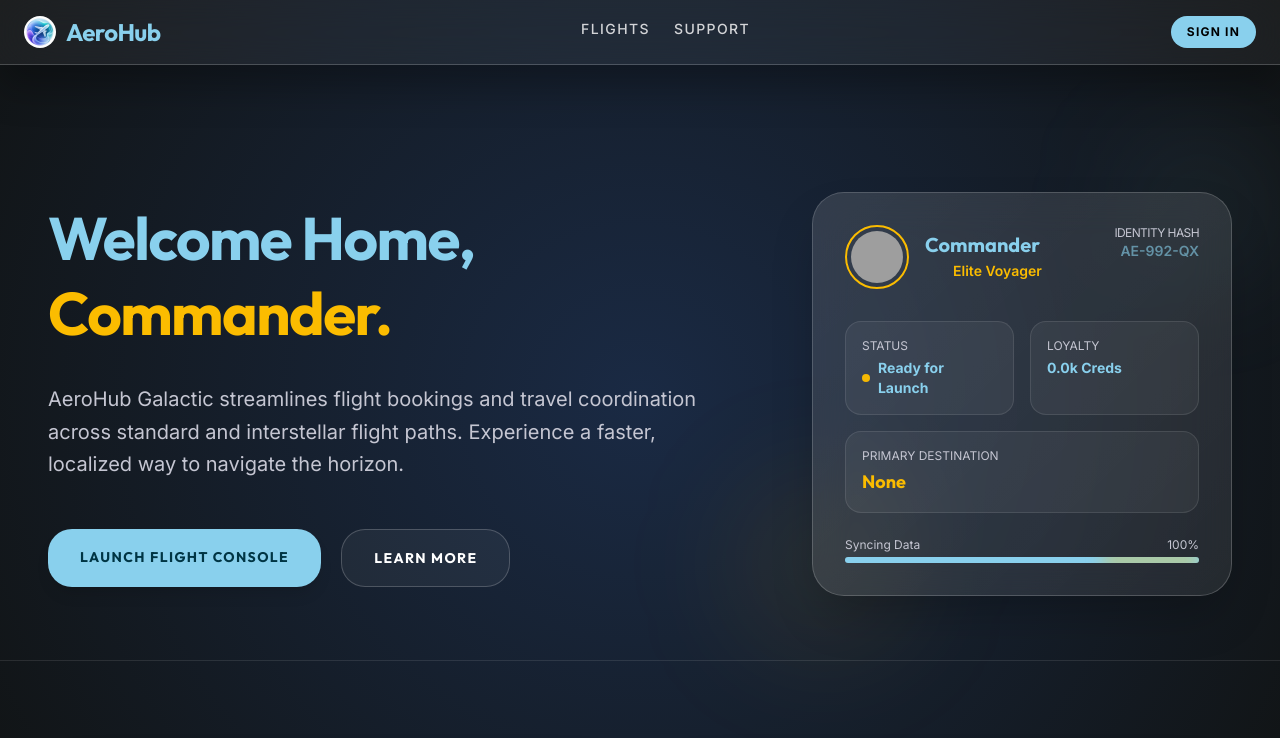
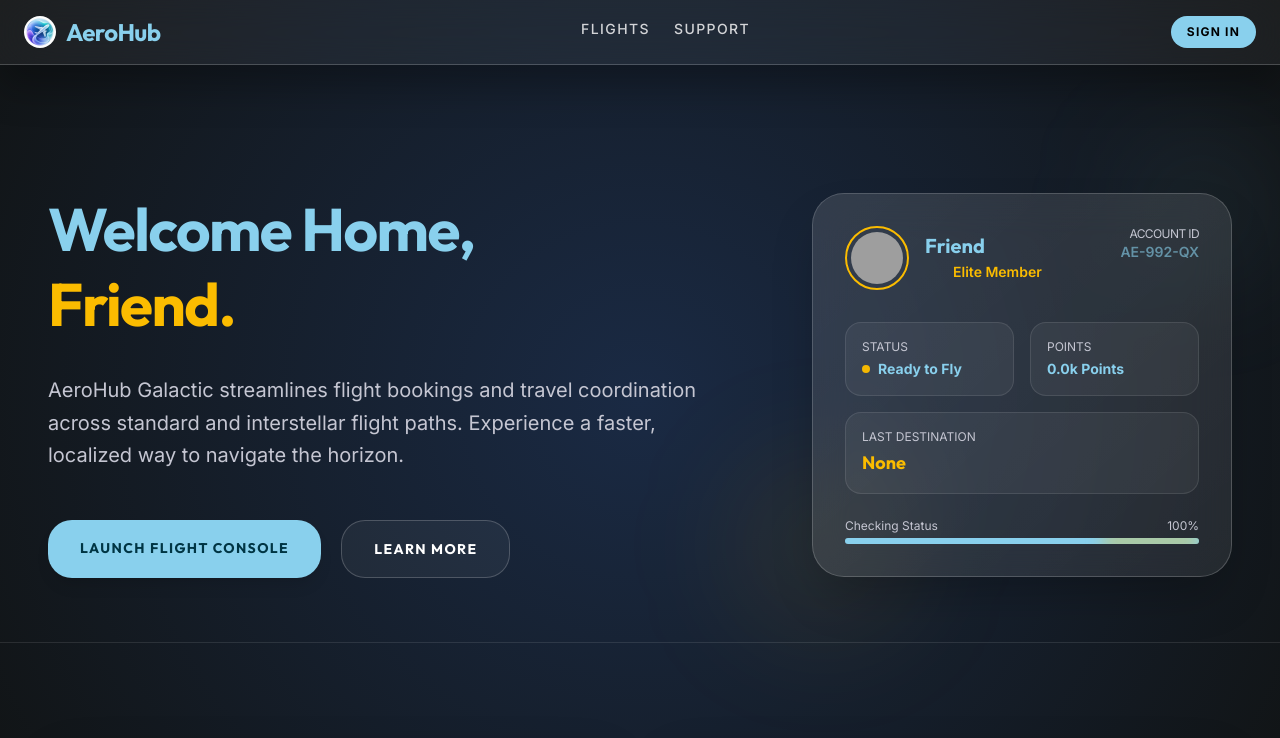
Before and after one commit to Jess52487/Flight_Booking_Reservation, a Next.js app: page / in a window 1280 px wide. Shown: the top 738 px of the page. Built offline with nearby package versions, Linux system fonts and the light colour scheme; no server answers; grey boxes are pictures that could not be loaded.

Commit message:
feat: simplify vocabulary, add profile picture editing, and dynamically display name on dashboard

```diff
--- a/src/app/flights/page.tsx
+++ b/src/app/flights/page.tsx
@@ -9,7 +9,7 @@ import { supabase } from "@/lib/supabase";
 
 export default function FlightsSearchPage() {
   const { profile } = useAuth();
-  const displayName = profile?.username ? `Commander ${profile.username}` : "Commander";
+  const displayName = profile?.username ? profile.username : "Friend";
   const [lastDestination, setLastDestination] = useState<string>("");
 
   useEffect(() => {
@@ -58,10 +58,10 @@ export default function FlightsSearchPage() {
           <div className="lg:col-span-7 flex flex-col gap-6 text-center lg:text-left w-full min-w-0">
             <div className="space-y-4">
               <h1 className="font-outfit text-4xl md:text-5xl text-[var(--color-secondary)] leading-tight font-bold tracking-tight">
-                Launch Flight Terminal
+                Search for Flights
               </h1>
-              <p className="font-inter text-base text-[var(--color-on-surface-variant)] leading-relaxed max-w-xl mx-auto lg:mx-0">
-                Configure your flight itinerary parameters below to scan available spacecraft launches and select your seat map layout.
+              <p className="font-inter text-base text-[var(--color-on-surface-variant)] leading-relaxed max-w-3xl mx-auto lg:mx-0">
+                Choose where you want to go, pick your flight, and select your favorite seat.
               </p>
             </div>
 
@@ -94,12 +94,12 @@ export default function FlightsSearchPage() {
                       <h3 className="font-outfit text-xl font-bold text-[var(--color-secondary)] truncate">{displayName}</h3>
                       <p className="font-inter text-sm font-semibold text-[var(--color-tertiary)] flex items-center gap-1">
                         <span className="material-symbols-outlined text-[14px]" style={{ fontVariationSettings: "'FILL' 1" }}>stars</span>
-                        Elite Voyager
+                        Elite Member
                       </p>
                     </div>
                   </div>
                   <div className="text-right shrink-0">
-                    <span className="font-inter text-xs text-[var(--color-on-surface-variant)] uppercase tracking-tighter block">Identity Hash</span>
+                    <span className="font-inter text-xs text-[var(--color-on-surface-variant)] uppercase tracking-tighter block">Account ID</span>
                     <p className="font-inter text-sm font-semibold text-[var(--color-secondary)]/60">AE-992-QX</p>
                   </div>
                 </div>
@@ -110,18 +110,18 @@ export default function FlightsSearchPage() {
                     <p className="font-inter text-xs text-[var(--color-on-surface-variant)] uppercase mb-1">Status</p>
                     <div className="flex items-center gap-2">
                       <div className="w-2 h-2 rounded-full bg-[var(--color-tertiary)] animate-pulse"></div>
-                      <p className="font-inter text-sm font-bold text-[var(--color-secondary)]">Ready for Launch</p>
+                      <p className="font-inter text-sm font-bold text-[var(--color-secondary)]">Ready to Fly</p>
                     </div>
                   </div>
                   <div className="bg-white/5 border border-white/10 rounded-2xl p-4">
-                    <p className="font-inter text-xs text-[var(--color-on-surface-variant)] uppercase mb-1">Loyalty</p>
+                    <p className="font-inter text-xs text-[var(--color-on-surface-variant)] uppercase mb-1">Points</p>
                     <p className="font-inter text-sm font-bold text-[var(--color-secondary)]">
-                      {profile?.loyalty_creds ? `${(profile.loyalty_creds / 1000).toFixed(1)}k Creds` : "0.0k Creds"}
+                      {profile?.loyalty_creds ? `${(profile.loyalty_creds / 1000).toFixed(1)}k Points` : "0.0k Points"}
                     </p>
                   </div>
                   <div className="col-span-2 bg-white/5 border border-white/10 rounded-2xl p-4 flex items-center justify-between">
                     <div>
-                      <p className="font-inter text-xs text-[var(--color-on-surface-variant)] uppercase mb-1">Primary Destination</p>
+                      <p className="font-inter text-xs text-[var(--color-on-surface-variant)] uppercase mb-1">Last Destination</p>
                       <p className="font-outfit text-lg font-bold text-[var(--color-tertiary)]">
                         {lastDestination || "None"}
                       </p>
@@ -133,7 +133,7 @@ export default function FlightsSearchPage() {
                 {/* Progress Path Visualization */}
                 <div className="mt-6 relative z-10">
                   <div className="flex justify-between font-inter text-xs text-[var(--color-on-surface-variant)] mb-1">
-                    <span>Syncing Data</span>
+                    <span>Checking Status</span>
                     <span>100%</span>
                   </div>
                   <div className="h-1.5 w-full bg-white/10 rounded-full overflow-hidden">
--- a/src/app/manage/page.tsx
+++ b/src/app/manage/page.tsx
@@ -146,14 +146,14 @@ export default function ManagePage() {
           <div className="flex flex-col md:flex-row justify-between items-start md:items-center gap-[var(--spacing-sm)]">
             <div>
               <p className="font-inter text-xs text-[var(--color-tertiary)] uppercase tracking-widest font-bold mb-1">
-                Welcome Back, Commander {profile?.username || "Voyager"}
+                Welcome Back, {profile?.username || user?.user_metadata?.full_name || "Friend"}
               </p>
               <h1 className="font-outfit text-4xl font-bold text-[var(--color-on-surface)]">Manage Bookings</h1>
-              <p className="font-inter text-base text-[var(--color-on-surface-variant)]">Review, modify, or cancel your upcoming itineraries.</p>
+              <p className="font-inter text-base text-[var(--color-on-surface-variant)]">Review, modify, or cancel your upcoming travel plans.</p>
             </div>
             <div className="flex gap-[var(--spacing-xs)]">
               <span className="px-[var(--spacing-sm)] py-[var(--spacing-xs)] bg-white/5 border border-white/20 rounded-full font-inter text-xs text-[var(--color-secondary)] flex items-center gap-[var(--spacing-xs)] uppercase tracking-widest font-bold">
-                {filteredBookings.length} Itineraries Found
+                {filteredBookings.length} Travel Plans Found
               </span>
             </div>
           </div>
--- a/src/app/page.tsx
+++ b/src/app/page.tsx
@@ -9,8 +9,8 @@ import { FlightSearchConsole } from "@/components/FlightSearchConsole";
 import { supabase } from "@/lib/supabase";
 
 export default function LandingWelcomePage() {
-  const { profile } = useAuth();
-  const displayName = profile?.username ? `Commander ${profile.username}` : "Commander";
+  const { user, profile } = useAuth();
+  const displayName = profile?.username || user?.user_metadata?.full_name || "Friend";
   const [lastDestination, setLastDestination] = useState<string>("");
 
   useEffect(() => {
@@ -137,18 +137,18 @@ export default function LandingWelcomePage() {
                 <div className="flex justify-between items-start mb-8 relative z-10 gap-2">
                   <div className="flex items-center gap-4 min-w-0">
                     <div className="w-16 h-16 rounded-full border-2 border-[var(--color-tertiary)] p-1 shrink-0">
-                      <img alt="User Profile" className="w-full h-full rounded-full object-cover" src="https://lh3.googleusercontent.com/aida-public/AB6AXuABPluzZT45nJh2Stjb8yaK6oaFqCh2jmzdd8giITe0Jon-N2n0AlPF5mVmV2ffj4lww7FyG5geGLB5jlVrcLuTgedKjInyqwusq71sLlDBFKqEchA4ekIh1djQYxHeo_XLme5XxOujzeWkPNZlO1GYwVcGU7QO-zDb4dNAgXB3gVCd0jcD89or7EUnxkqMfvdqqajyjfz54Av1L4ekkmU_BnOWbRCntvU0KDaM80ws68evFL8goz2ya79aofSLiC3oEpTlhAFy3nOV" />
+                      <img alt="User Profile" className="w-full h-full rounded-full object-cover" src={user?.user_metadata?.avatar_url || "https://lh3.googleusercontent.com/aida-public/AB6AXuABPluzZT45nJh2Stjb8yaK6oaFqCh2jmzdd8giITe0Jon-N2n0AlPF5mVmV2ffj4lww7FyG5geGLB5jlVrcLuTgedKjInyqwusq71sLlDBFKqEchA4ekIh1djQYxHeo_XLme5XxOujzeWkPNZlO1GYwVcGU7QO-zDb4dNAgXB3gVCd0jcD89or7EUnxkqMfvdqqajyjfz54Av1L4ekkmU_BnOWbRCntvU0KDaM80ws68evFL8goz2ya79aofSLiC3oEpTlhAFy3nOV"} />
                     </div>
                     <div className="min-w-0">
                       <h3 className="font-outfit text-xl font-bold text-[var(--color-secondary)] truncate">{displayName}</h3>
                       <p className="font-inter text-sm font-semibold text-[var(--color-tertiary)] flex items-center gap-1">
                         <span className="material-symbols-outlined text-[14px]" style={{ fontVariationSettings: "'FILL' 1" }}>stars</span>
-                        Elite Voyager
+                        Elite Member
                       </p>
                     </div>
                   </div>
                   <div className="text-right shrink-0">
-                    <span className="font-inter text-xs text-[var(--color-on-surface-variant)] uppercase tracking-tighter block">Identity Hash</span>
+                    <span className="font-inter text-xs text-[var(--color-on-surface-variant)] uppercase tracking-tighter block">Account ID</span>
                     <p className="font-inter text-sm font-semibold text-[var(--color-secondary)]/60">AE-992-QX</p>
                   </div>
                 </div>
@@ -159,18 +159,18 @@ export default function LandingWelcomePage() {
                     <p className="font-inter text-xs text-[var(--color-on-surface-variant)] uppercase mb-1">Status</p>
                     <div className="flex items-center gap-2">
                       <div className="w-2 h-2 rounded-full bg-[var(--color-tertiary)] animate-pulse"></div>
-                      <p className="font-inter text-sm font-bold text-[var(--color-secondary)]">Ready for Launch</p>
+                      <p className="font-inter text-sm font-bold text-[var(--color-secondary)]">Ready to Fly</p>
                     </div>
                   </div>
                   <div className="bg-white/5 border border-white/10 rounded-2xl p-4">
-                    <p className="font-inter text-xs text-[var(--color-on-surface-variant)] uppercase mb-1">Loyalty</p>
+                    <p className="font-inter text-xs text-[var(--color-on-surface-variant)] uppercase mb-1">Points</p>
                     <p className="font-inter text-sm font-bold text-[var(--color-secondary)]">
-                      {profile?.loyalty_creds ? `${(profile.loyalty_creds / 1000).toFixed(1)}k Creds` : "0.0k Creds"}
+                      {profile?.loyalty_creds ? `${(profile.loyalty_creds / 1000).toFixed(1)}k Points` : "0.0k Points"}
                     </p>
                   </div>
                   <div className="col-span-2 bg-white/5 border border-white/10 rounded-2xl p-4 flex items-center justify-between">
                     <div>
-                      <p className="font-inter text-xs text-[var(--color-on-surface-variant)] uppercase mb-1">Primary Destination</p>
+                      <p className="font-inter text-xs text-[var(--color-on-surface-variant)] uppercase mb-1">Last Destination</p>
                       <p className="font-outfit text-lg font-bold text-[var(--color-tertiary)]">
                         {lastDestination || "None"}
                       </p>
@@ -182,7 +182,7 @@ export default function LandingWelcomePage() {
                 {/* Progress Path Visualization */}
                 <div className="mt-6 relative z-10">
                   <div className="flex justify-between font-inter text-xs text-[var(--color-on-surface-variant)] mb-1">
-                    <span>Syncing Data</span>
+                    <span>Checking Status</span>
                     <span>100%</span>
                   </div>
                   <div className="h-1.5 w-full bg-white/10 rounded-full overflow-hidden">
--- a/src/components/NavBar.tsx
+++ b/src/components/NavBar.tsx
@@ -1,15 +1,53 @@
 "use client";
 
-import React from "react";
+import React, { useState } from "react";
 import Link from "next/link";
 import { usePathname } from "next/navigation";
 import { useAuth } from "./AuthProvider";
-import { useState } from "react";
+import { supabase } from "@/lib/supabase";
 
 export function NavBar() {
   const pathname = usePathname();
   const { user, profile, signOut } = useAuth();
   const [showProfileModal, setShowProfileModal] = useState(false);
+  const [isEditing, setIsEditing] = useState(false);
+  const [nameInput, setNameInput] = useState("");
+  const [avatarInput, setAvatarInput] = useState("");
+  const [isSaving, setIsSaving] = useState(false);
+
+  const handleOpenModal = () => {
+    setNameInput(profile?.username || user?.user_metadata?.full_name || "");
+    setAvatarInput(user?.user_metadata?.avatar_url || "https://lh3.googleusercontent.com/aida-public/AB6AXuABPluzZT45nJh2Stjb8yaK6oaFqCh2jmzdd8giITe0Jon-N2n0AlPF5mVmV2ffj4lww7FyG5geGLB5jlVrcLuTgedKjInyqwusq71sLlDBFKqEchA4ekIh1djQYxHeo_XLme5XxOujzeWkPNZlO1GYwVcGU7QO-zDb4dNAgXB3gVCd0jcD89or7EUnxkqMfvdqqajyjfz54Av1L4ekkmU_BnOWbRCntvU0KDaM80ws68evFL8goz2ya79aofSLiC3oEpTlhAFy3nOV");
+    setShowProfileModal(true);
+  };
+
+  const handleSaveProfile = async () => {
+    if (!user) return;
+    setIsSaving(true);
+    try {
+      // 1. Update Auth metadata
+      const { error: authError } = await supabase.auth.updateUser({
+        data: {
+          avatar_url: avatarInput,
+          full_name: nameInput
+        }
+      });
+      // 2. Update Profiles database table
+      const { error: profileError } = await supabase
+        .from("profiles")
+        .update({ username: nameInput })
+        .eq("id", user.id);
+
+      if (!authError && !profileError) {
+        window.location.reload();
+      }
+    } catch (err) {
+      console.error("Error saving profile:", err);
+    } finally {
+      setIsSaving(false);
+      setIsEditing(false);
+    }
+  };
 
   const navLinks = user
     ? [
@@ -59,12 +97,16 @@ export function NavBar() {
                   <span className="material-symbols-outlined">notifications</span>
                 </Link>
                 <button
-                  onClick={() => setShowProfileModal(true)}
-                  className="text-[var(--color-secondary)] hover:text-[var(--color-secondary)]/80 scale-95 active:scale-90 transition-all flex items-center gap-1.5 cursor-pointer outline-none max-w-[200px]"
+                  onClick={handleOpenModal}
+                  className="text-[var(--color-secondary)] hover:text-[var(--color-secondary)]/80 scale-95 active:scale-90 transition-all flex items-center gap-2 cursor-pointer outline-none max-w-[200px]"
                 >
-                  <span className="material-symbols-outlined text-[24px] shrink-0">account_circle</span>
+                  <img
+                    src={user?.user_metadata?.avatar_url || "https://lh3.googleusercontent.com/aida-public/AB6AXuABPluzZT45nJh2Stjb8yaK6oaFqCh2jmzdd8giITe0Jon-N2n0AlPF5mVmV2ffj4lww7FyG5geGLB5jlVrcLuTgedKjInyqwusq71sLlDBFKqEchA4ekIh1djQYxHeo_XLme5XxOujzeWkPNZlO1GYwVcGU7QO-zDb4dNAgXB3gVCd0jcD89or7EUnxkqMfvdqqajyjfz54Av1L4ekkmU_BnOWbRCntvU0KDaM80ws68evFL8goz2ya79aofSLiC3oEpTlhAFy3nOV"}
+                    alt="User profile"
+                    className="w-7 h-7 rounded-full object-cover border border-white/20 shrink-0"
+                  />
                   <span className="font-inter text-xs font-semibold text-[var(--color-on-surface)] hidden sm:inline truncate">
-                    {profile?.username ? `Commander ${profile.username}` : "Commander"}
+                    {profile?.username || user?.user_metadata?.full_name || "Friend"}
                   </span>
                 </button>
                 <button
@@ -92,9 +134,12 @@ export function NavBar() {
 
             {/* Header */}
             <div className="flex justify-between items-center mb-8 relative z-10 shrink-0">
-              <h3 className="font-outfit text-3xl font-bold text-[var(--color-secondary)]">Voyager Profile</h3>
+              <h3 className="font-outfit text-3xl font-bold text-[var(--color-secondary)]">Your Profile</h3>
               <button
-                onClick={() => setShowProfileModal(false)}
+                onClick={() => {
+                  setShowProfileModal(false);
+                  setIsEditing(false);
+                }}
                 className="text-white/60 hover:text-white transition-colors cursor-pointer outline-none p-1.5 hover:bg-white/5 rounded-full"
               >
                 <span className="material-symbols-outlined text-2xl">close</span>
@@ -106,16 +151,69 @@ export function NavBar() {
               {/* Avatar & Basic Info */}
               <div className="flex items-center gap-6 pb-8 border-b border-white/10 min-w-0">
                 <div className="w-20 h-20 rounded-full border-2 border-[var(--color-tertiary)] p-1 bg-white/5 flex items-center justify-center shrink-0">
-                  <span className="material-symbols-outlined text-[var(--color-secondary)] text-[56px]">account_circle</span>
+                  <img
+                    src={avatarInput || "https://lh3.googleusercontent.com/aida-public/AB6AXuABPluzZT45nJh2Stjb8yaK6oaFqCh2jmzdd8giITe0Jon-N2n0AlPF5mVmV2ffj4lww7FyG5geGLB5jlVrcLuTgedKjInyqwusq71sLlDBFKqEchA4ekIh1djQYxHeo_XLme5XxOujzeWkPNZlO1GYwVcGU7QO-zDb4dNAgXB3gVCd0jcD89or7EUnxkqMfvdqqajyjfz54Av1L4ekkmU_BnOWbRCntvU0KDaM80ws68evFL8goz2ya79aofSLiC3oEpTlhAFy3nOV"}
+                    alt="User avatar"
+                    className="w-full h-full rounded-full object-cover"
+                  />
                 </div>
                 <div className="min-w-0 flex-1 space-y-2">
-                  <h4 className="font-outfit text-2xl font-bold text-white break-words">
-                    {profile?.username ? `Commander ${profile.username}` : "Commander"}
-                  </h4>
-                  <p className="font-inter text-sm text-[var(--color-on-surface-variant)] break-all">{user?.email}</p>
-                  <div className="mt-2 flex items-center gap-2 bg-[var(--color-tertiary)]/10 border border-[var(--color-tertiary)]/20 px-3 py-1 rounded-full w-fit">
-                    <span className="material-symbols-outlined text-[var(--color-tertiary)] text-[14px]" style={{ fontVariationSettings: "'FILL' 1" }}>stars</span>
-                    <span className="font-inter text-[11px] font-bold text-[var(--color-tertiary)] uppercase tracking-wider">Elite Voyager</span>
+                  {isEditing ? (
+                    <div className="space-y-3 w-full">
+                      <div>
+                        <label className="block text-[10px] font-bold text-[var(--color-secondary)] uppercase tracking-wider mb-1">Your Name</label>
+                        <input
+                          type="text"
+                          value={nameInput}
+                          onChange={(e) => setNameInput(e.target.value)}
+                          className="w-full bg-white/5 border border-white/20 rounded-xl px-4 py-2 text-sm text-white focus:outline-none focus:border-[var(--color-secondary)]"
+                          placeholder="Enter your name"
+                        />
+                      </div>
+                      <div>
+                        <label className="block text-[10px] font-bold text-[var(--color-secondary)] uppercase tracking-wider mb-1">Picture URL</label>
+                        <input
+                          type="text"
+                          value={avatarInput}
+                          onChange={(e) => setAvatarInput(e.target.value)}
+                          className="w-full bg-white/5 border border-white/20 rounded-xl px-4 py-2 text-sm text-white focus:outline-none focus:border-[var(--color-secondary)]"
+                          placeholder="Image URL"
+                        />
+                      </div>
+                    </div>
+                  ) : (
+                    <>
+                      <h4 className="font-outfit text-2xl font-bold text-white break-words">
+                        {profile?.username || user?.user_metadata?.full_name || "Friend"}
+                      </h4>
+                      <p className="font-inter text-sm text-[var(--color-on-surface-variant)] break-all">{user?.email}</p>
+                    </>
+                  )}
+                  <div className="mt-2 flex items-center gap-2">
+                    {isEditing ? (
+                      <div className="flex gap-2">
+                        <button
+                          onClick={handleSaveProfile}
+                          disabled={isSaving}
+                          className="bg-[var(--color-secondary)] hover:bg-[var(--color-secondary)]/90 text-black text-xs font-bold uppercase tracking-wider px-3 py-1.5 rounded-lg active:scale-95 transition-all cursor-pointer"
+                        >
+                          {isSaving ? "Saving..." : "Save"}
+                        </button>
+                        <button
+                          onClick={() => setIsEditing(false)}
+                          className="bg-white/10 hover:bg-white/20 text-white text-xs font-bold uppercase tracking-wider px-3 py-1.5 rounded-lg active:scale-95 transition-all cursor-pointer"
+                        >
+                          Cancel
+                        </button>
+                      </div>
+                    ) : (
+                      <button
+                        onClick={() => setIsEditing(true)}
+                        className="bg-white/10 hover:bg-white/20 text-white text-[11px] font-bold uppercase tracking-wider px-3 py-1.5 rounded-lg active:scale-95 transition-all cursor-pointer"
+                      >
+                        Edit Profile
+                      </button>
+                    )}
                   </div>
                 </div>
               </div>
@@ -123,19 +221,19 @@ export function NavBar() {
               {/* Stats / Details */}
               <div className="space-y-6">
                 <div className="flex justify-between items-center py-3 border-b border-white/5">
-                  <span className="font-inter text-xs text-[var(--color-on-surface-variant)] uppercase tracking-wider font-semibold">Loyalty Balance</span>
-                  <span className="font-outfit text-lg font-bold text-[var(--color-tertiary)]">{profile?.loyalty_creds?.toLocaleString() || "42,500"} Creds</span>
+                  <span className="font-inter text-xs text-[var(--color-on-surface-variant)] uppercase tracking-wider font-semibold">Loyalty Points</span>
+                  <span className="font-outfit text-lg font-bold text-[var(--color-tertiary)]">{profile?.loyalty_creds?.toLocaleString() || "42,500"} Points</span>
                 </div>
                 <div className="flex justify-between items-center py-3 border-b border-white/5">
                   <span className="font-inter text-xs text-[var(--color-on-surface-variant)] uppercase tracking-wider font-semibold">Preferred Cabin</span>
                   <span className="font-inter text-sm font-semibold text-white capitalize">{profile?.cabin_class || "Economy"}</span>
                 </div>
                 <div className="flex justify-between items-center py-3 border-b border-white/5">
-                  <span className="font-inter text-xs text-[var(--color-on-surface-variant)] uppercase tracking-wider font-semibold">Dietary Profile</span>
+                  <span className="font-inter text-xs text-[var(--color-on-surface-variant)] uppercase tracking-wider font-semibold">Dietary Choice</span>
                   <span className="font-inter text-sm font-semibold text-white capitalize">{profile?.dietary_pref || "Standard"}</span>
                 </div>
                 <div className="flex justify-between items-center py-3">
-                  <span className="font-inter text-xs text-[var(--color-on-surface-variant)] uppercase tracking-wider font-semibold">System Theme</span>
+                  <span className="font-inter text-xs text-[var(--color-on-surface-variant)] uppercase tracking-wider font-semibold">Theme</span>
                   <span className="font-inter text-sm font-semibold text-white capitalize">{profile?.theme_pref || "Dark"}</span>
                 </div>
               </div>
```
Also changed, not shown: src/app/support/page.tsx (+8 -8 lines).
